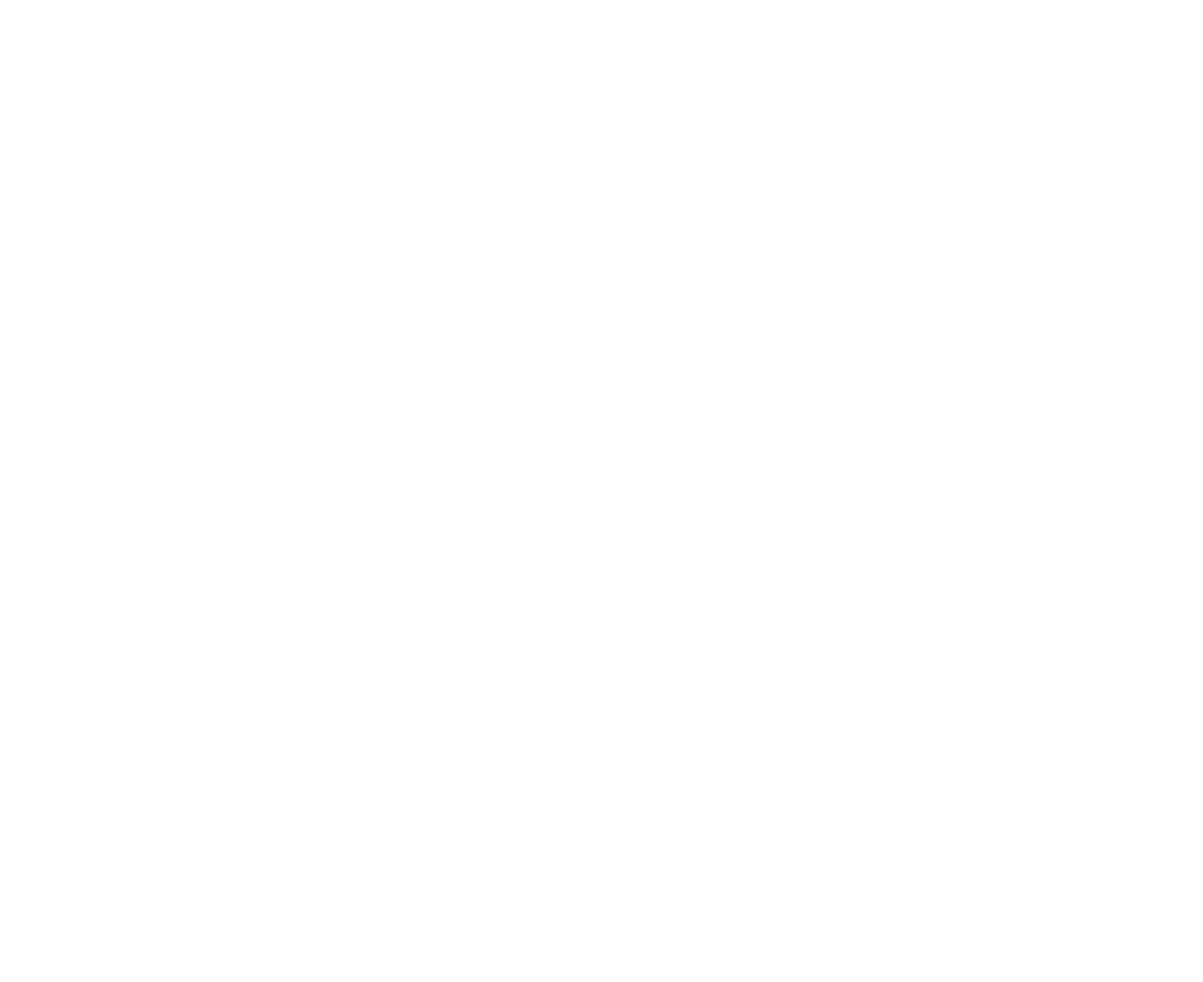
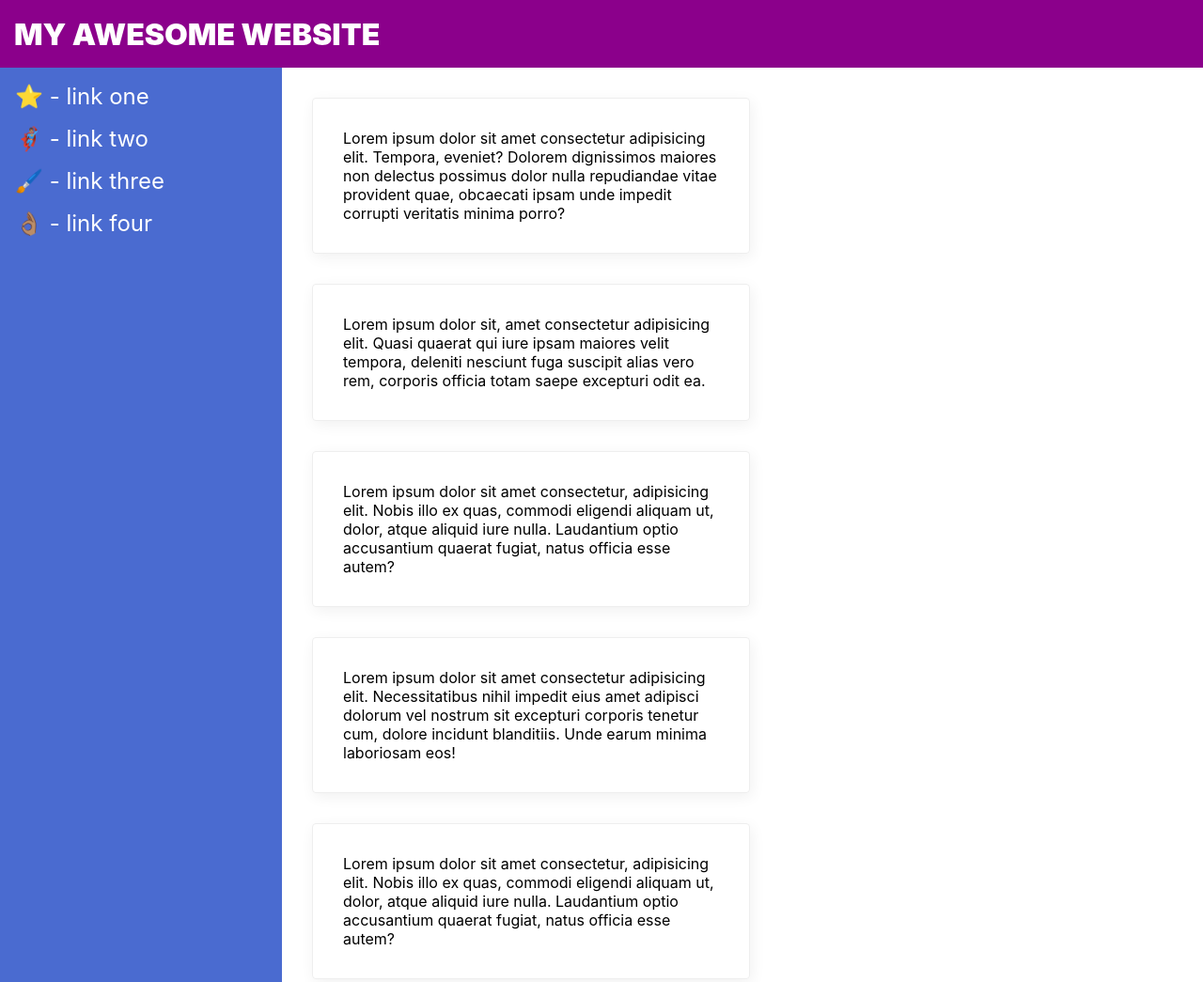
Before and after one commit to xCollapse/css-practice, a plain HTML site: page flex7.html in a window 1280 px wide. Shown: the top 1045 px of the page at 94% size. Before the commit the page ends 800 px from the top, so only its background shows below. Drawn offline with Linux system fonts and the light colour scheme.

Commit message:
Holy Grail of webpages

```diff
--- a/flex6.css
+++ b/flex6.css
@@ -31,6 +31,9 @@ input {
 }
 ul {
     list-style: none;
+    display: flex;
+    gap: 10px;
+    padding: 10px;
 
 }
 a {
@@ -50,7 +53,7 @@ body{
 
 
 }
-.left-links{
+/* .left-links{
     display: flex;
     gap: 10px;
     padding: 10px;
@@ -61,7 +64,7 @@ body{
     display: flex;
     gap: 10px;
     padding: 10px;
-}
+} */
 .footer
 {
     display: flex;
--- a/flex7.css
+++ b/flex7.css
@@ -0,0 +1,95 @@
+body {
+    font-family: -apple-system, BlinkMacSystemFont, 'Segoe UI', Roboto, Oxygen, Ubuntu, Cantarell, 'Open Sans', 'Helvetica Neue', sans-serif;
+    margin: 0;
+    min-height: 100vh;
+  }
+
+  .header {
+    height: 72px;
+    background: darkmagenta;
+    color: white;
+    font-weight: 900;
+    display: flex;
+    align-items: center;
+    font-size: 32px;
+    padding-left: 15px;
+  }
+
+
+  .footer {
+    height: 72px;
+    background: #eee;
+    color: darkmagenta;
+  }
+
+  .sidebar {
+    width: 300px;
+    background: rgb(74, 107, 208);
+    box-sizing: border-box;
+    flex-shrink: 0;
+    padding: 16px;
+
+
+
+
+
+  }
+
+  .card {
+    border: 1px solid #eee;
+    box-shadow: 2px 4px 16px rgba(0,0,0,.06);
+    border-radius: 4px;
+    padding: 32px;
+    width: 400px;
+
+
+  }
+  body{
+    display: flex;
+    flex-direction: column;
+
+  }
+  ul{
+    list-style: none;margin: 0;
+    padding: 0;
+
+}
+ a{text-decoration: none;
+    color: white;
+    font-size: 24px;
+
+
+
+ }
+
+
+
+  .footer{display: flex;justify-content: center;
+    align-items: center;
+
+}
+
+.container
+{
+    display: flex;
+    flex: 1;
+
+
+
+}
+
+
+
+
+.container > div:last-child {
+    display: flex;
+    flex-wrap: wrap;
+    gap: 32px;
+    margin: 32px;
+
+
+    }
+
+li{
+    margin-bottom: 16px;
+}
--- a/flex7.html
+++ b/flex7.html
@@ -0,0 +1,35 @@
+<!DOCTYPE html>
+<html lang="en">
+  <head>
+    <meta charset="UTF-8">
+    <meta http-equiv="X-UA-Compatible" content="IE=edge">
+    <meta name="viewport" content="width=device-width, initial-scale=1.0">
+    <title>The Holy Grail</title>
+    <link rel="stylesheet" href="flex7.css">
+  </head>
+  <body>
+    <div class="header">
+      MY AWESOME WEBSITE
+    </div>
+    <div class="container">
+    <div class="sidebar">
+      <ul>
+        <li><a href="#">⭐ - link one</a></li>
+        <li><a href="#">🦸🏽‍♂️ - link two</a></li>
+        <li><a href="#">🖌️ - link three</a></li>
+        <li><a href="#">👌🏽 - link four</a></li>
+      </ul>
+    </div>
+    <div class="right">
+    <div class="card">Lorem ipsum dolor sit amet consectetur adipisicing elit. Tempora, eveniet? Dolorem dignissimos maiores non delectus possimus dolor nulla repudiandae vitae provident quae, obcaecati ipsam unde impedit corrupti veritatis minima porro?</div>
+    <div class="card">Lorem ipsum dolor sit, amet consectetur adipisicing elit. Quasi quaerat qui iure ipsam maiores velit tempora, deleniti nesciunt fuga suscipit alias vero rem, corporis officia totam saepe excepturi odit ea.</div>
+    <div class="card">Lorem ipsum dolor sit amet consectetur, adipisicing elit. Nobis illo ex quas, commodi eligendi aliquam ut, dolor, atque aliquid iure nulla. Laudantium optio accusantium quaerat fugiat, natus officia esse autem?</div>
+    <div class="card">Lorem ipsum dolor sit amet consectetur adipisicing elit. Necessitatibus nihil impedit eius amet adipisci dolorum vel nostrum sit excepturi corporis tenetur cum, dolore incidunt blanditiis. Unde earum minima laboriosam eos!</div>
+    <div class="card">Lorem ipsum dolor sit amet consectetur, adipisicing elit. Nobis illo ex quas, commodi eligendi aliquam ut, dolor, atque aliquid iure nulla. Laudantium optio accusantium quaerat fugiat, natus officia esse autem?</div>
+    <div class="card">Lorem ipsum dolor sit amet consectetur adipisicing elit. Necessitatibus nihil impedit eius amet adipisci dolorum vel nostrum sit excepturi corporis tenetur cum, dolore incidunt blanditiis. Unde earum minima laboriosam eos!</div>
+</div></div>
+    <div class="footer">
+      The Odin Project ❤️
+    </div>
+  </body>
+</html>
```
